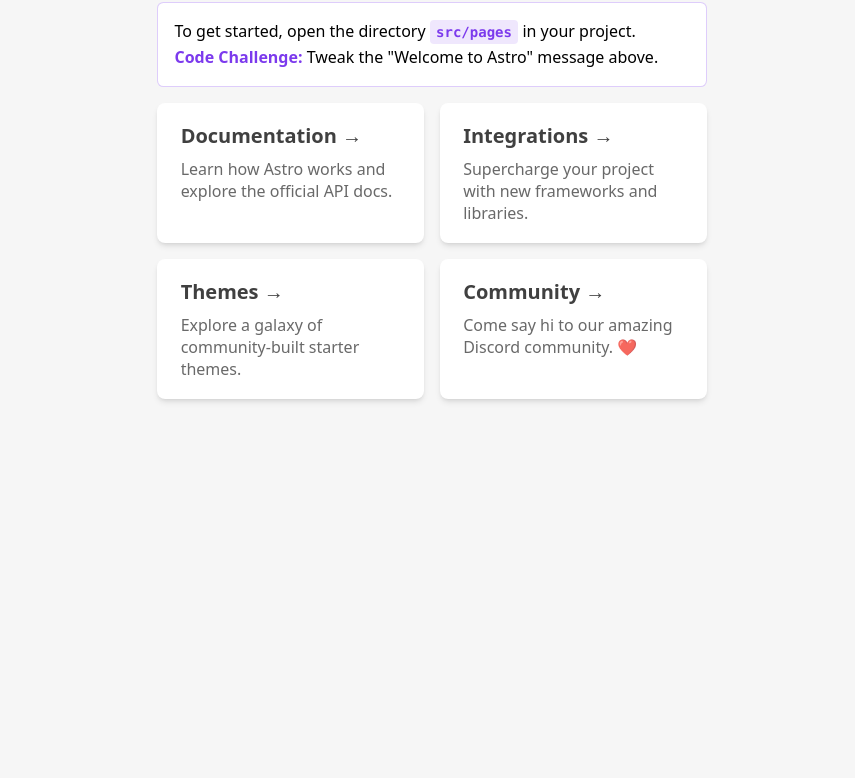
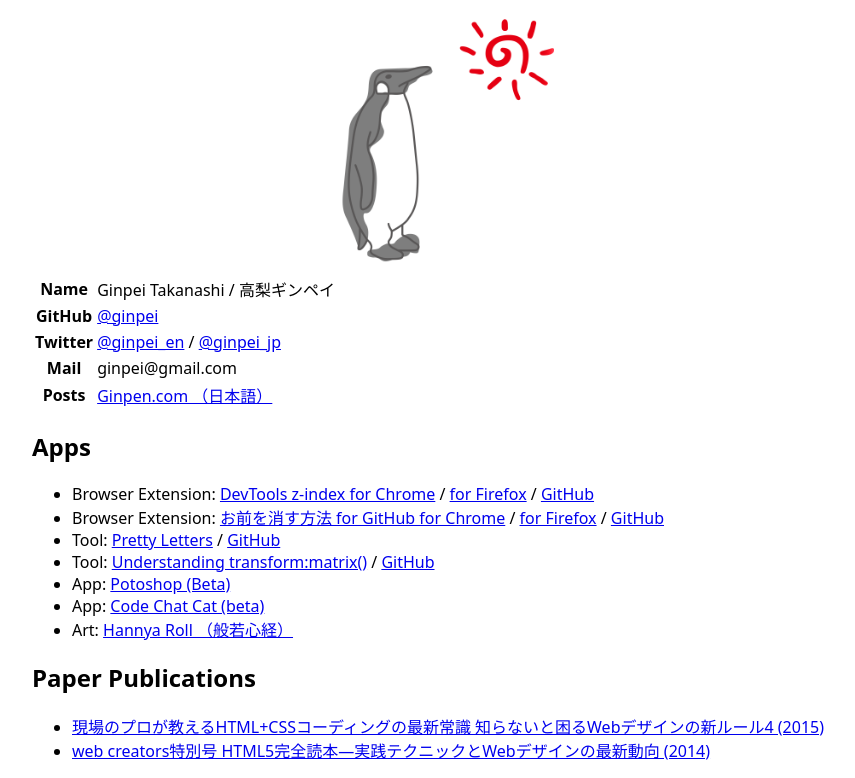
Before and after one commit to ginpei/ginpei.dev, an Astro site: page / in a window 1280 px wide. Shown: the part 111-889 px from the top of the page, without its empty margins (208-1063 px from the left). Before the commit the page ends 800 px from the top, so only its background shows below. Built offline with nearby package versions, Linux system fonts and the light colour scheme; Astro itself is replaced by a stand-in of ours.

Commit message:
get contents back

```diff
--- a/src/layouts/Layout.astro
+++ b/src/layouts/Layout.astro
@@ -11,7 +11,7 @@ const { title } = Astro.props;
 	<head>
 		<meta charset="UTF-8" />
 		<meta name="viewport" content="width=device-width" />
-		<link rel="icon" type="image/svg+xml" href="/favicon.svg" />
+		<link rel="icon" type="image/png" href="/icon-512.png" />
 		<meta name="generator" content={Astro.generator} />
 		<title>{title}</title>
 	</head>
@@ -20,16 +20,33 @@ const { title } = Astro.props;
 	</body>
 </html>
 <style is:global>
-	:root {
-		--accent: 124, 58, 237;
-		--accent-gradient: linear-gradient(45deg, rgb(var(--accent)), #da62c4 30%, white 60%);
-	}
 	html {
 		font-family: system-ui, sans-serif;
-		background-color: #F6F6F6;
+		background-color: #fff;
+	}
+	body {
+		margin: 0;
+		min-width: 320px;
 	}
 	code {
 		font-family: Menlo, Monaco, Lucida Console, Liberation Mono, DejaVu Sans Mono,
 			Bitstream Vera Sans Mono, Courier New, monospace;
 	}
+	.ui-container {
+		margin-left: auto;
+		margin-right: auto;
+		max-width: 800px;
+		padding-left: 1rem;
+		padding-right: 1rem;
+	}
+
+	@media (max-width: 800px) {
+		.ui-container {
+			max-width: 100%;
+		}
+	}
+
+	.ui-center {
+		text-align: center;
+	}
 </style>
--- a/src/pages/index.astro
+++ b/src/pages/index.astro
@@ -1,81 +1,120 @@
 ---
 import Layout from '../layouts/Layout.astro';
-import Card from '../components/Card.astro';
 ---
 
-<Layout title="Welcome to Astro.">
-	<main>
-		<h1>Welcome to <span class="text-gradient">Astro</span></h1>
-		<p class="instructions">
-			To get started, open the directory <code>src/pages</code> in your project.<br />
-			<strong>Code Challenge:</strong> Tweak the "Welcome to Astro" message above.
-		</p>
-		<ul role="list" class="link-card-grid">
-			<Card
-				href="https://docs.astro.build/"
-				title="Documentation"
-				body="Learn how Astro works and explore the official API docs."
-			/>
-			<Card
-				href="https://astro.build/integrations/"
-				title="Integrations"
-				body="Supercharge your project with new frameworks and libraries."
-			/>
-			<Card
-				href="https://astro.build/themes/"
-				title="Themes"
-				body="Explore a galaxy of community-built starter themes."
-			/>
-			<Card
-				href="https://astro.build/chat/"
-				title="Community"
-				body="Come say hi to our amazing Discord community. ❤️"
-			/>
-		</ul>
-	</main>
+<Layout title="Ginpei Takanashi">
+  <div class="HomePage">
+    <div class="ui-container">
+      <h1>Ginpei Takanashi</h1>
+      <p>
+        GINPEI IS:
+        A guy who writes JavaScript and makes JapaneseSushi in Vancouver, Canada.
+      </p>
+      <div class="ui-center">
+        <img
+          alt="A standing penguin with the red sun, the icon of Ginpei"
+          height="512"
+          src="/ginpei-1200.png"
+          style="height: auto; max-width: 256px"
+          width="512"
+        />
+      </div>
+      <section>
+        <table>
+          <tbody>
+            <tr>
+              <th>Name</th>
+              <td>
+                Ginpei Takanashi
+                /
+                高梨ギンペイ
+              </td>
+            </tr>
+            <tr>
+              <th>GitHub</th>
+              <td>
+                <a href="https://github.com/ginpei/">@ginpei</a>
+              </td>
+            </tr>
+            <tr>
+              <th>Twitter</th>
+              <td>
+                <a href="https://twitter.com/ginpei_en">@ginpei_en</a>
+                {' / '}
+                <a href="https://twitter.com/ginpei_jp">@ginpei_jp</a>
+              </td>
+            </tr>
+            <tr>
+              <th>Mail</th>
+              <td>
+                ginpei@gmail.com
+              </td>
+            </tr>
+            <tr>
+              <th>Posts</th>
+              <td>
+                <a href="https://ginpen.com/">Ginpen.com （日本語）</a>
+              </td>
+            </tr>
+          </tbody>
+        </table>
+      </section>
+      <section>
+        <h2>Apps</h2>
+        <ul>
+          <li>
+            {'Browser Extension: '}
+            <a href="https://chrome.google.com/webstore/detail/devtools-z-index/bcnpmhefiohkpmjacfoanhbjhikegmoe">DevTools z-index for Chrome</a>
+            /
+            <a href="https://addons.mozilla.org/en-US/firefox/addon/devtools-z-index/">for Firefox</a>
+            /
+            <a href="https://github.com/ginpei/devtools-z-index">GitHub</a>
+          </li>
+          <li>
+            {'Browser Extension: '}
+            <a href="https://chrome.google.com/webstore/detail/%E3%81%8A%E5%89%8D%E3%82%92%E6%B6%88%E3%81%99%E6%96%B9%E6%B3%95-for-github/lhicnokhbnhbecjiahdaokfphfhjkbnp">お前を消す方法 for GitHub for Chrome</a>
+            /
+            <a href="https://addons.mozilla.org/en-US/firefox/addon/%E3%81%8A%E5%89%8D%E3%82%92%E6%B6%88%E3%81%99%E6%96%B9%E6%B3%95-for-github/">for Firefox</a>
+            /
+            <a href="https://github.com/ginpei/omae-wo-kesu-houhou-for-github">GitHub</a>
+          </li>
+          <li>
+            {'Tool: '}
+            <a href="https://pretty-letters.ginpei.info/">Pretty Letters</a>
+            /
+            <a href="https://github.com/ginpei/pretty-letters">GitHub</a>
+          </li>
+          <li>
+            {'Tool: '}
+            <a href="https://understanding-transform-matrix.ginpei.info/">Understanding transform:matrix()</a>
+            /
+            <a href="https://github.com/ginpei/understanding-transform-matrix">GitHub</a>
+          </li>
+          <li>
+            {'App: '}
+            <a href="https://potoshop.ginpei.info/">Potoshop (Beta)</a>
+          </li>
+          <li>
+            {'App: '}
+            <a href="https://ccc.ginpei.info/">Code Chat Cat (beta)</a>
+          </li>
+          <li>
+            {'Art: '}
+            <a href="https://ginpei.github.io/hannya-roll/">Hannya Roll （般若心経）</a>
+          </li>
+        </ul>
+      </section>
+      <section>
+        <h1>Paper Publications</h1>
+        <ul>
+          <li>
+            <a href="https://www.amazon.co.jp/dp/4844364936">現場のプロが教えるHTML+CSSコーディングの最新常識 知らないと困るWebデザインの新ルール4 (2015)</a>
+          </li>
+          <li>
+            <a href="https://www.amazon.co.jp/dp/4844364014">web creators特別号 HTML5完全読本―実践テクニックとWebデザインの最新動向 (2014)</a>
+          </li>
+        </ul>
+      </section>
+    </div>
+  </div>
 </Layout>
-
-<style>
-	main {
-		margin: auto;
-		padding: 1.5rem;
-		max-width: 60ch;
-	}
-	h1 {
-		font-size: 3rem;
-		font-weight: 800;
-		margin: 0;
-	}
-	.text-gradient {
-		background-image: var(--accent-gradient);
-		-webkit-background-clip: text;
-		-webkit-text-fill-color: transparent;
-		background-size: 400%;
-		background-position: 0%;
-	}
-	.instructions {
-		line-height: 1.6;
-		margin: 1rem 0;
-		border: 1px solid rgba(var(--accent), 25%);
-		background-color: white;
-		padding: 1rem;
-		border-radius: 0.4rem;
-	}
-	.instructions code {
-		font-size: 0.875em;
-		font-weight: bold;
-		background: rgba(var(--accent), 12%);
-		color: rgb(var(--accent));
-		border-radius: 4px;
-		padding: 0.3em 0.45em;
-	}
-	.instructions strong {
-		color: rgb(var(--accent));
-	}
-	.link-card-grid {
-		display: grid;
-		grid-template-columns: repeat(auto-fit, minmax(24ch, 1fr));
-		gap: 1rem;
-		padding: 0;
-	}
-</style>
```
Also changed, not shown: public/favicon.svg (deleted), public/ginpei-1200.png (added), public/icon-512.png (added).
